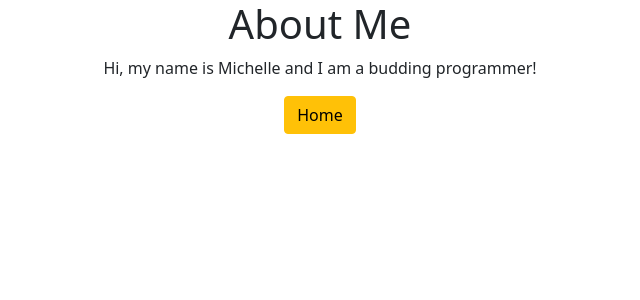
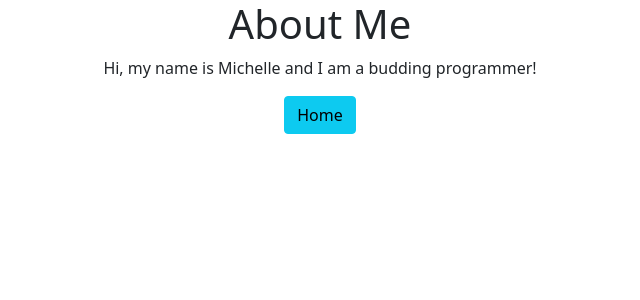
Before and after one commit to michellelg6/django3-password-generator-v2, a Django app: page /about/ in a window 1280 px wide. Shown: the top 300 px of the page, without its empty margins (320-960 px from the left). Run offline with Django 3.2, Linux system fonts and the light colour scheme.

Commit message:
changed color of button

```diff
--- a/generator/templates/generator/about.html
+++ b/generator/templates/generator/about.html
@@ -3,5 +3,5 @@
 <div class = "container text-center">
 <h1>About Me</h1>
 <p>Hi, my name is Michelle and I am a budding programmer!</p>
-<p><a href="{% url 'home' %}" class="btn btn-warning">Home</a></p>
+<p><a href="{% url 'home' %}" class="btn btn-info">Home</a></p>
 </div>
```
